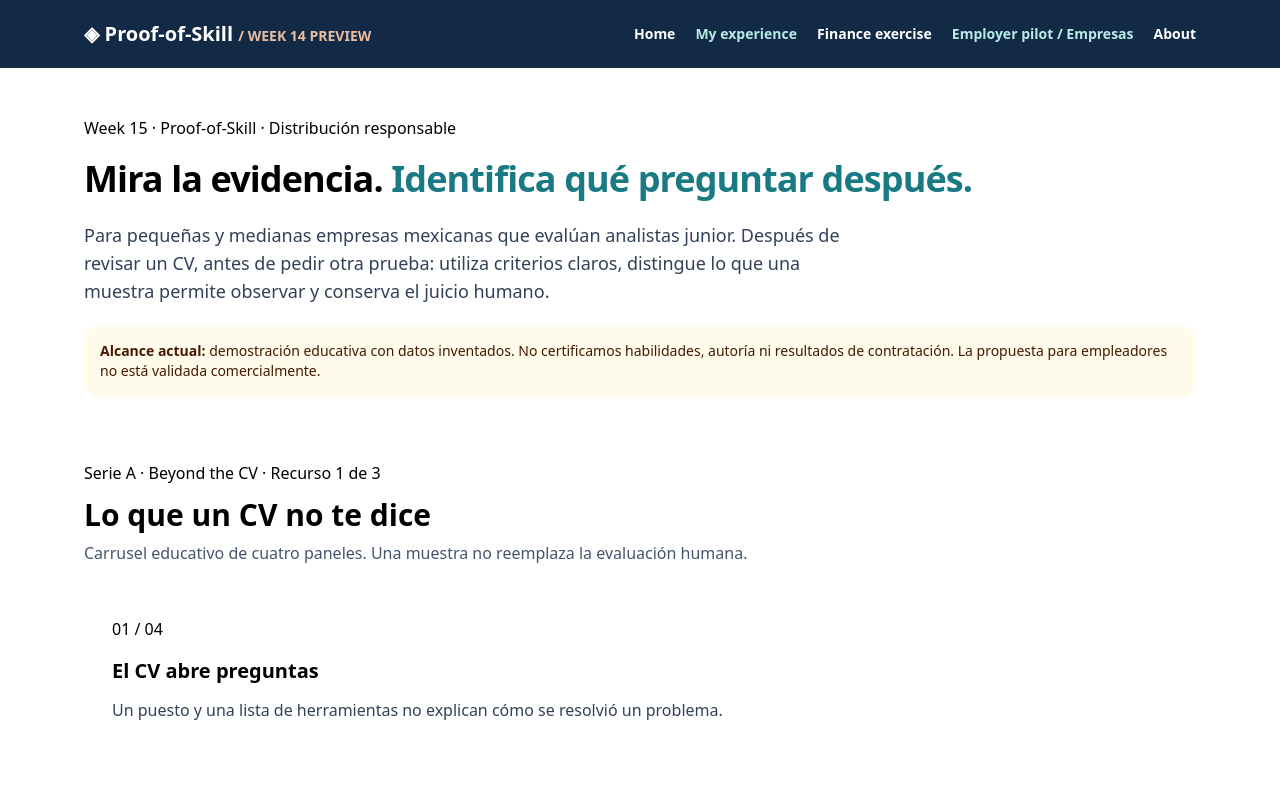
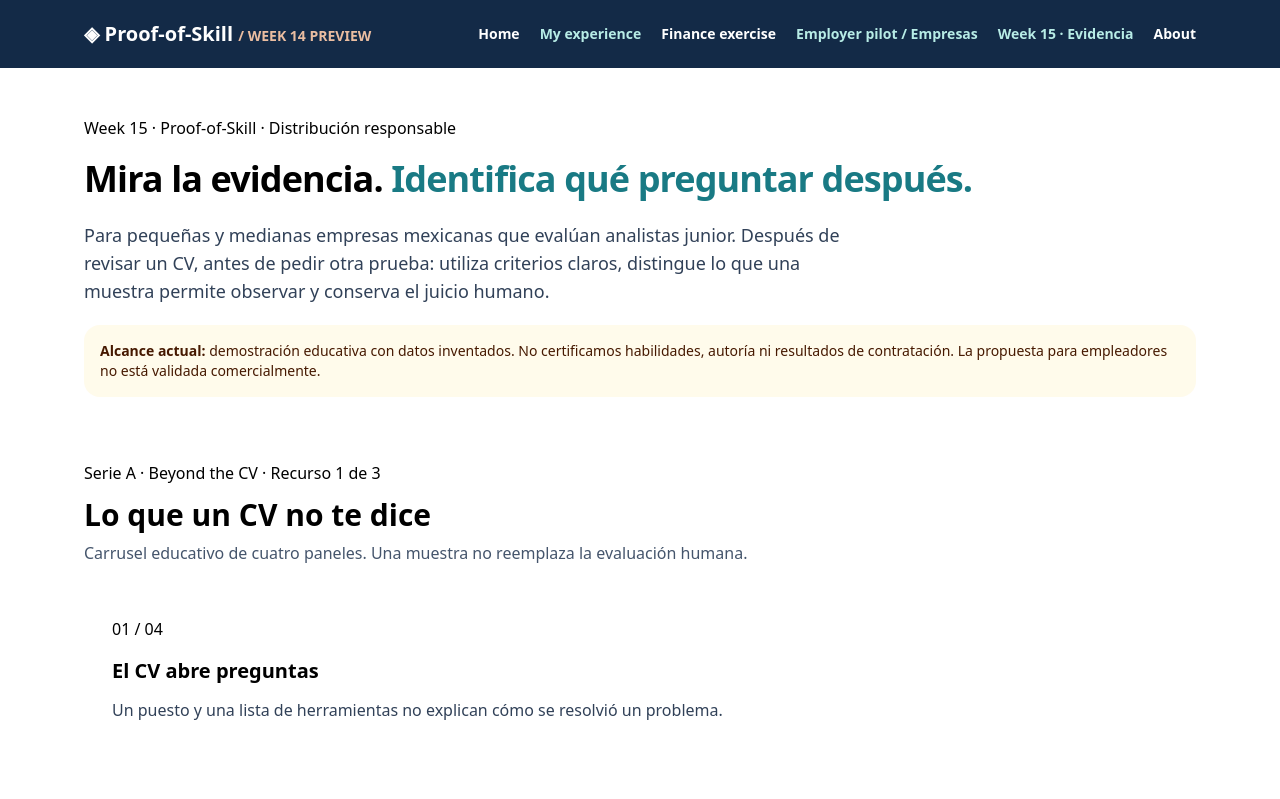
Before and after one commit to hanadagerab/proof-of-skill-week12, a Next.js app: page /week15 in a window 1280 px wide. Shown: the top 799 px of the page. Built offline with nearby package versions, Linux system fonts and the light colour scheme.

Commit message:
feat(week15): link launch route in existing navigation

```diff
--- a/app/layout.tsx
+++ b/app/layout.tsx
@@ -14,6 +14,7 @@ export default function RootLayout({children}:{children:React.ReactNode}){
    <Link href="/experience" className="text-[#b7ece6] hover:underline">My experience</Link>
    <Link href="/product" className="hover:underline">Finance exercise</Link>
    <Link href="/employer-pilot" className="text-[#b7ece6] hover:underline">Employer pilot / Empresas</Link>
+   <Link href="/week15" className="text-[#b7ece6] hover:underline">Week 15 · Evidencia</Link>
    <Link href="/about" className="hover:underline">About</Link>
   </nav>
  </div></header>
```
